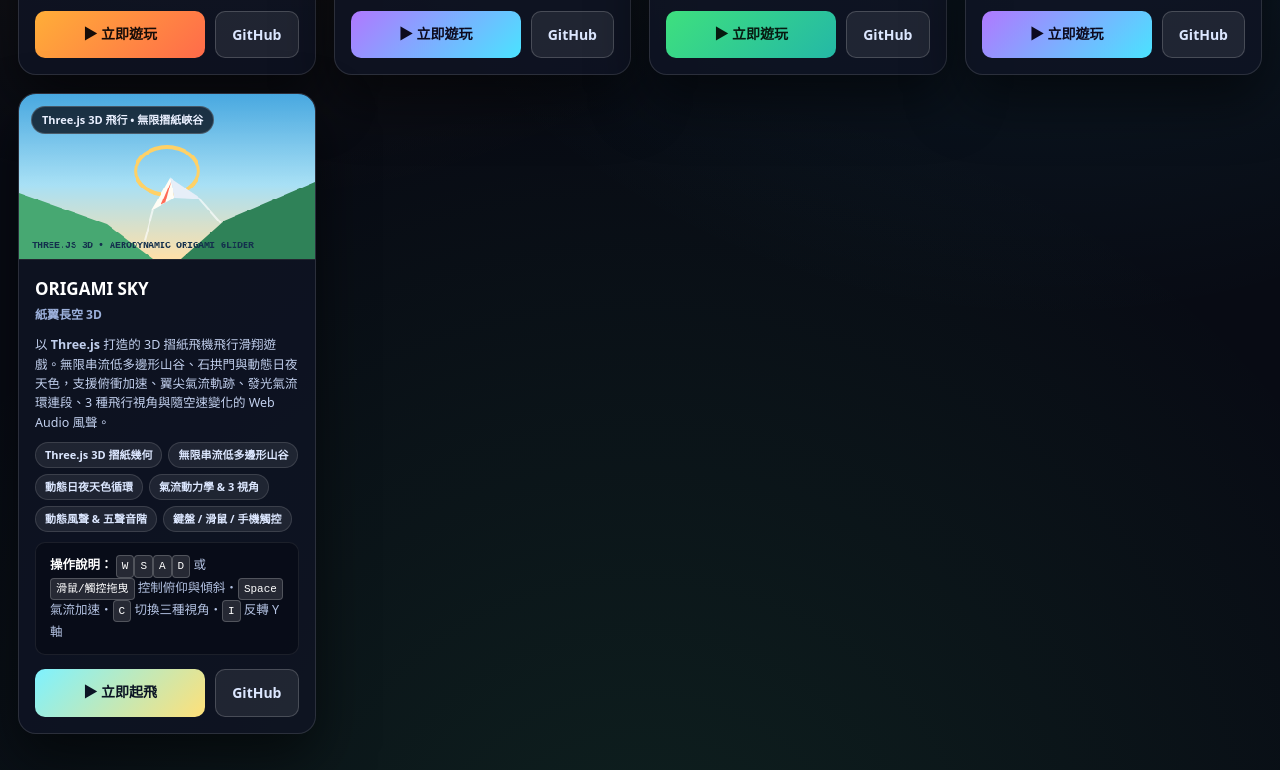
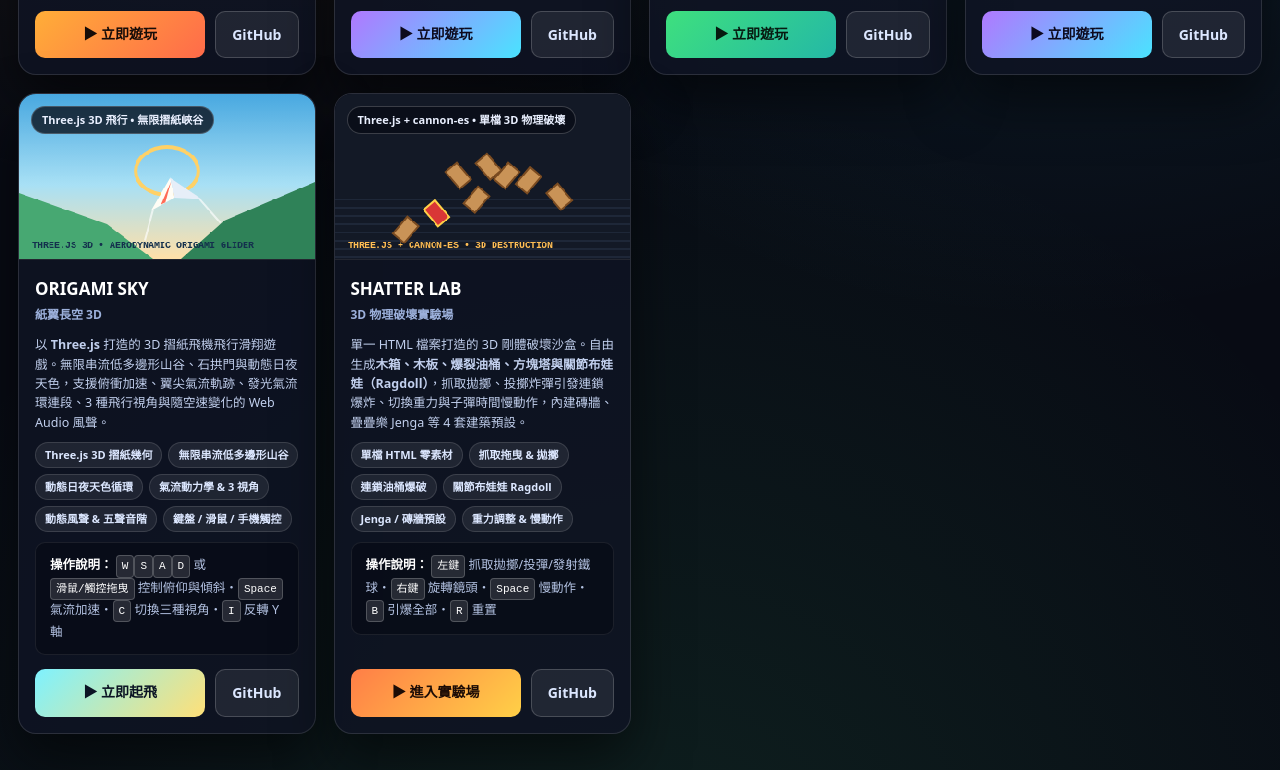
Before and after one commit to Akkuo/pixel-arcade-showcase, a plain HTML site: page index.html in a window 1280 px wide. Shown: the part 830-1600 px from the top of the page. Drawn offline with Linux system fonts and the light colour scheme; animation ran at ten frames a second.

Commit message:
Add SHATTER LAB 3D physics destruction sandbox card to showcase

```diff
--- a/index.html
+++ b/index.html
@@ -98,6 +98,9 @@
       }
       .card.origami:hover {
         border-color: rgba(126, 242, 255, 0.68);
+      }
+      .card.shatter:hover {
+        border-color: rgba(255, 110, 74, 0.68);
       }
       .cover-wrap {
         position: relative;
@@ -219,6 +222,10 @@
       .btn.play-origami {
         background: linear-gradient(135deg, #7ef2ff, #ffe078);
         color: #0b1424;
+      }
+      .btn.play-shatter {
+        background: linear-gradient(135deg, #ff7e47, #ffd047);
+        color: #1c0c06;
       }
       .btn.ghost {
         flex: 0 0 auto;
@@ -429,6 +436,36 @@
             </div>
           </div>
         </article>
+
+        <!-- CARD 6: SHATTER LAB 3D PHYSICS -->
+        <article class="card shatter">
+          <div class="cover-wrap">
+            <canvas id="cover-shatter" width="320" height="180"></canvas>
+            <span class="cover-tag">Three.js + cannon-es • 單檔 3D 物理破壞</span>
+          </div>
+          <div class="card-body">
+            <h2>SHATTER LAB <span>3D 物理破壞實驗場</span></h2>
+            <p class="desc">
+              單一 HTML 檔案打造的 3D 剛體破壞沙盒。自由生成<strong>木箱、木板、爆裂油桶、方塊塔與關節布娃娃（Ragdoll）</strong>，抓取拋擲、投擲炸彈引發連鎖爆炸、切換重力與子彈時間慢動作，內建磚牆、疊疊樂 Jenga 等 4 套建築預設。
+            </p>
+            <div class="pills">
+              <span class="pill">單檔 HTML 零素材</span>
+              <span class="pill">抓取拖曳 & 拋擲</span>
+              <span class="pill">連鎖油桶爆破</span>
+              <span class="pill">關節布娃娃 Ragdoll</span>
+              <span class="pill">Jenga / 磚牆預設</span>
+              <span class="pill">重力調整 & 慢動作</span>
+            </div>
+            <div class="controls-box">
+              <strong>操作說明：</strong>
+              <kbd>左鍵</kbd> 抓取拋擲/投彈/發射鐵球・<kbd>右鍵</kbd> 旋轉鏡頭・<kbd>Space</kbd> 慢動作・<kbd>B</kbd> 引爆全部・<kbd>R</kbd> 重置
+            </div>
+            <div class="actions">
+              <a class="btn play-shatter" href="https://akkuo.github.io/shatter-lab/" target="_blank" rel="noopener">▶ 進入實驗場</a>
+              <a class="btn ghost" href="https://github.com/Akkuo/shatter-lab" target="_blank" rel="noopener">GitHub</a>
+            </div>
+          </div>
+        </article>
       </section>
 
       <section class="story">
@@ -460,11 +497,13 @@
         const c3 = document.getElementById('cover-pixi').getContext('2d');
         const c4 = document.getElementById('cover-origami').getContext('2d');
         const c5 = document.getElementById('cover-aether-pixi').getContext('2d');
+        const c6 = document.getElementById('cover-shatter').getContext('2d');
         c1.imageSmoothingEnabled = false;
         c2.imageSmoothingEnabled = false;
         c3.imageSmoothingEnabled = false;
         c4.imageSmoothingEnabled = true;
         c5.imageSmoothingEnabled = false;
+        c6.imageSmoothingEnabled = true;
 
         function drawChromaCover(t) {
           const isLunar = Math.floor(t / 3.2) % 2 === 1;
@@ -733,6 +772,52 @@
           c5.fillText('PIXI.JS v8 • DUNGEON LIGHTING + SHOCKWAVE', 14, 168);
         }
 
+        function drawShatterCover(t) {
+          c6.fillStyle = '#131926';
+          c6.fillRect(0, 0, 320, 180);
+          // Perspective studio grid floor
+          c6.strokeStyle = 'rgba(130, 165, 225, 0.2)';
+          c6.lineWidth = 1;
+          for (let i = 0; i < 8; i++) {
+            const y = 115 + i * 9;
+            c6.beginPath(); c6.moveTo(0, y); c6.lineTo(320, y); c6.stroke();
+          }
+          // Cyclic blast collapse animation
+          const cyc = (t * 0.75) % 2.4;
+          const exploded = cyc > 0.7;
+          const et = Math.max(0, cyc - 0.7);
+          const bricks = [
+            [-28, 0], [0, 0], [28, 0],
+            [-14, -18], [14, -18],
+            [-28, -36], [0, -36], [28, -36],
+          ];
+          for (let i = 0; i < bricks.length; i++) {
+            const [bx, by] = bricks[i];
+            const ang = (i - 3.5) * 0.45;
+            const dx = exploded ? Math.sin(ang) * et * 85 : 0;
+            const dy = exploded ? -Math.abs(Math.cos(ang)) * et * 65 + 48 * et * et : 0;
+            c6.save();
+            c6.translate(160 + bx + dx, 128 + by + dy);
+            if (exploded) c6.rotate(et * (i % 2 === 0 ? 3.5 : -3.5));
+            c6.fillStyle = i === 1 ? '#d93636' : '#c99357';
+            c6.fillRect(-12, -8, 24, 16);
+            c6.strokeStyle = i === 1 ? '#ffd047' : '#7a4b21';
+            c6.lineWidth = 2;
+            c6.strokeRect(-12, -8, 24, 16);
+            c6.restore();
+          }
+          if (exploded && et < 0.6) {
+            c6.strokeStyle = `rgba(255, 168, 56, ${(1 - et / 0.6).toFixed(2)})`;
+            c6.lineWidth = 4;
+            c6.beginPath();
+            c6.arc(160, 124, 12 + et * 150, 0, Math.PI * 2);
+            c6.stroke();
+          }
+          c6.fillStyle = '#ffbe55';
+          c6.font = 'bold 10px monospace';
+          c6.fillText('THREE.JS + CANNON-ES • 3D DESTRUCTION', 14, 168);
+        }
+
         function tick(now) {
           const t = now / 1000;
           drawChromaCover(t);
@@ -740,6 +825,7 @@
           drawPixiCover(t);
           drawOrigamiCover(t);
           drawAetherPixiCover(t);
+          drawShatterCover(t);
           requestAnimationFrame(tick);
         }
         requestAnimationFrame(tick);
```
